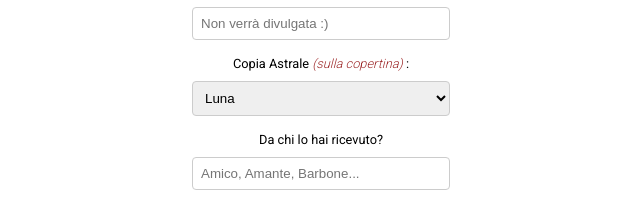
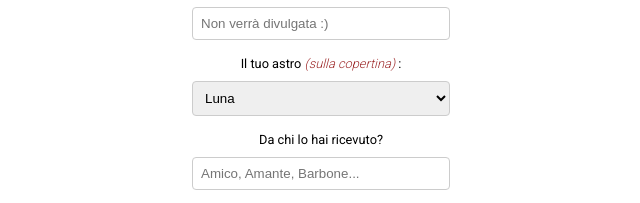
Before and after one commit to Ersantuz/book-around, a website: page static/form.html in a window 1280 px wide. Shown: the part 287-490 px from the top of the page, 319-959 px from the left. Drawn offline with Linux system fonts and the light colour scheme.

Commit message:
fix form title

```diff
--- a/static/form.html
+++ b/static/form.html
@@ -21,7 +21,7 @@
             <label for="email">Email:</label>
             <input type="email" id="email" name="email" placeholder="Non verrà divulgata :)" required>
 
-            <label for="tipo">Copia Astrale <span class="highlight">(sulla copertina)</span> :</label>
+            <label for="tipo">Il tuo astro <span class="highlight">(sulla copertina)</span> :</label>
             <select id="tipo" name="tipo">
                 <option value="1">Luna</option>
                 <option value="2">Sole</option>
```
